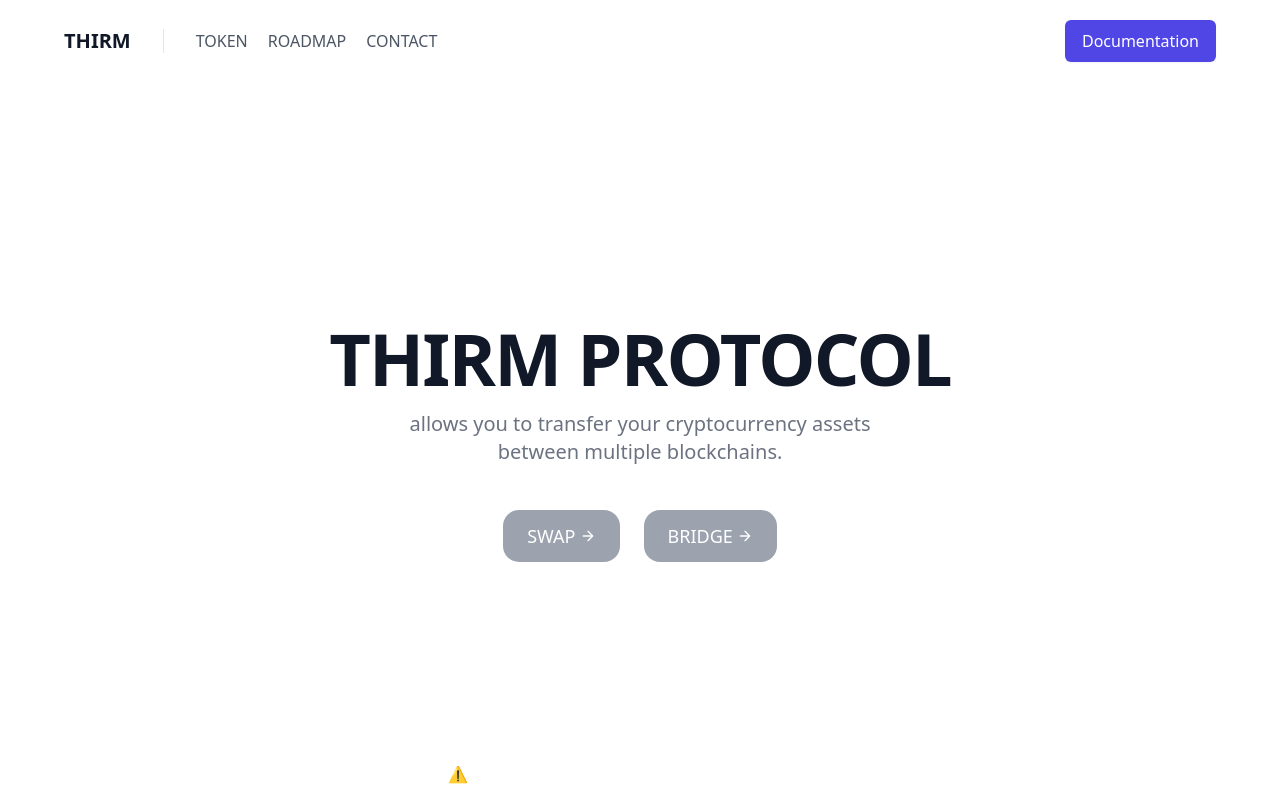
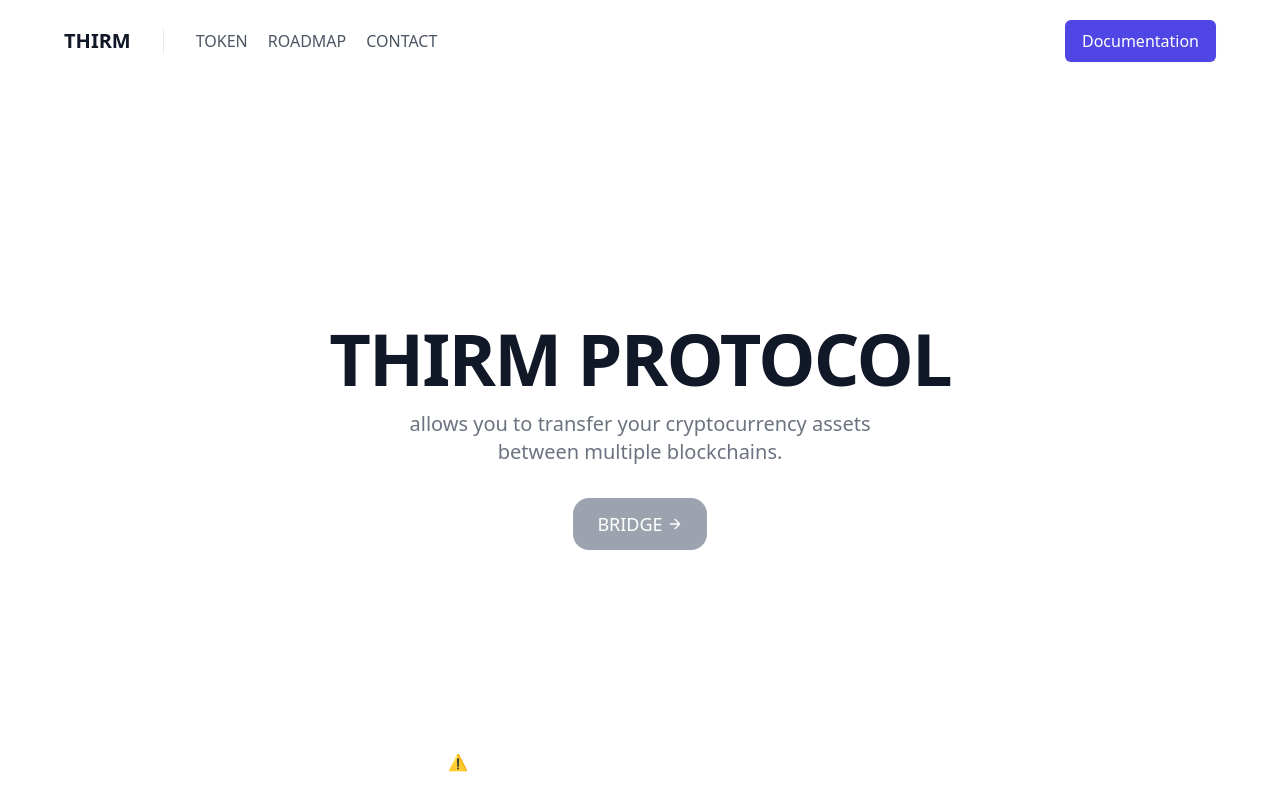
Before and after one commit to dreadedhamish/Website, a Vue app: page / in a window 1280 px wide. Shown: the top 800 px of the page. Built offline with nearby package versions, Linux system fonts and the light colour scheme; no server answers.

Commit message:
Update index.vue

```diff
--- a/src/pages/index.vue
+++ b/src/pages/index.vue
@@ -9,15 +9,9 @@
 			</div>
 
 			<div class=" mx-auto space-y-6 text-center items-center py-5">
-				<a href="https://swap.thirm.com/" class="m-3 inline-flex items-center justify-center w-full px-6 py-3 mb-2 text-lg text-white bg-gray-400 rounded-2xl sm:w-auto sm:mb-0 uppercase">
-					SWAP <svg fill="none" stroke="currentColor" stroke-linecap="round" stroke-linejoin="round" stroke-width="2" viewBox="0 0 24 24" class="w-4 h-4 ml-1"><path d="M5 12h14M12 5l7 7-7 7"></path></svg
-				></a>
-
 				<a href="https://bridge.thirm.com/" class="m-3 inline-flex items-center justify-center w-full px-6 py-3 mb-2 text-lg text-white bg-gray-400 rounded-2xl sm:w-auto sm:mb-0 uppercase">
 					BRIDGE <svg fill="none" stroke="currentColor" stroke-linecap="round" stroke-linejoin="round" stroke-width="2" viewBox="0 0 24 24" class="w-4 h-4 ml-1"><path d="M5 12h14M12 5l7 7-7 7"></path></svg
 				></a>
-
-
 			</div>
 
 			<lottie-player autoplay="" loop="" mode="normal" src="https://assets4.lottiefiles.com/packages/lf20_koye4yua.json" class="object-cover object-center w-96 h-96 mx-auto" background="transparent"></lottie-player>
```
